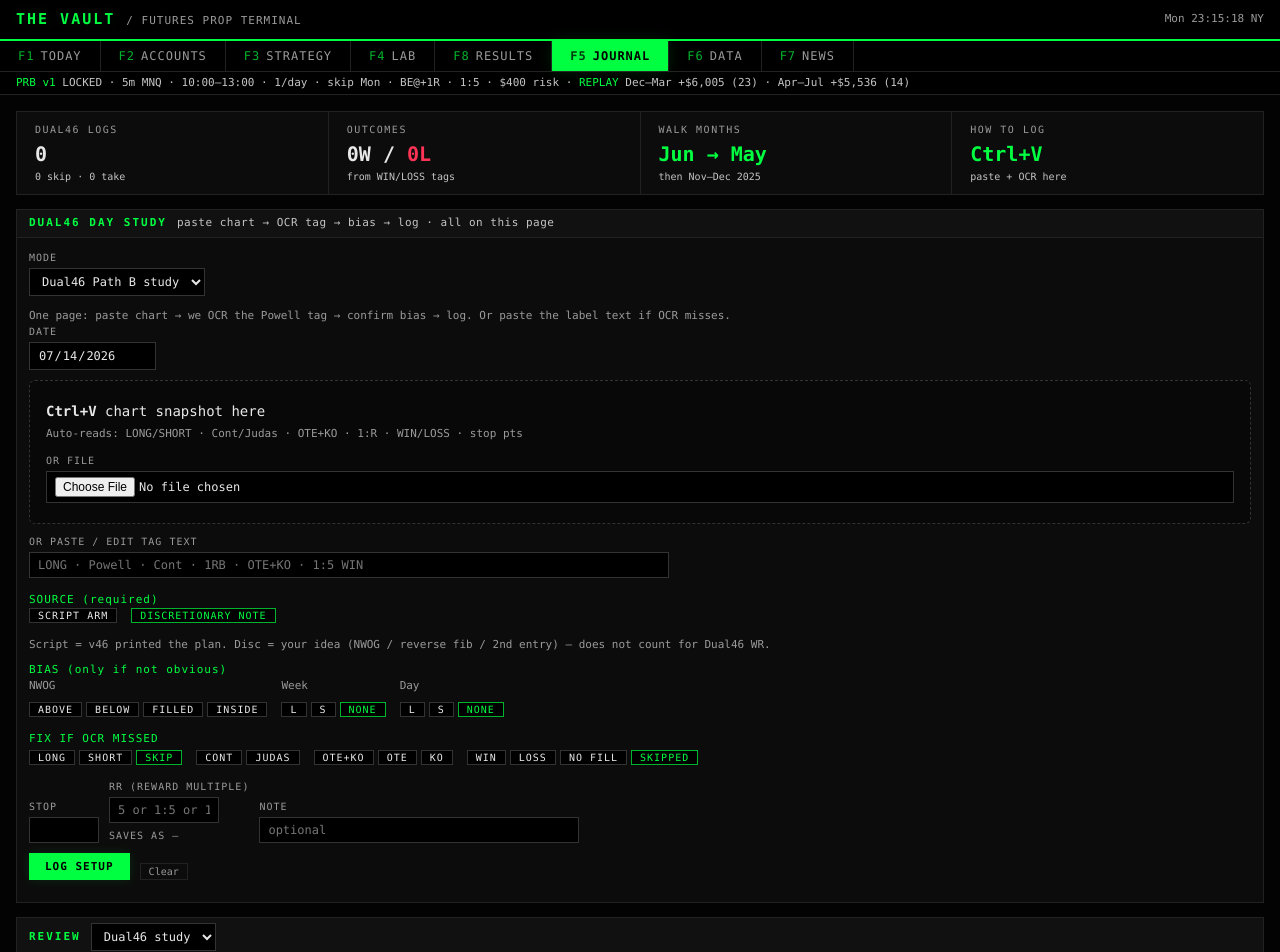
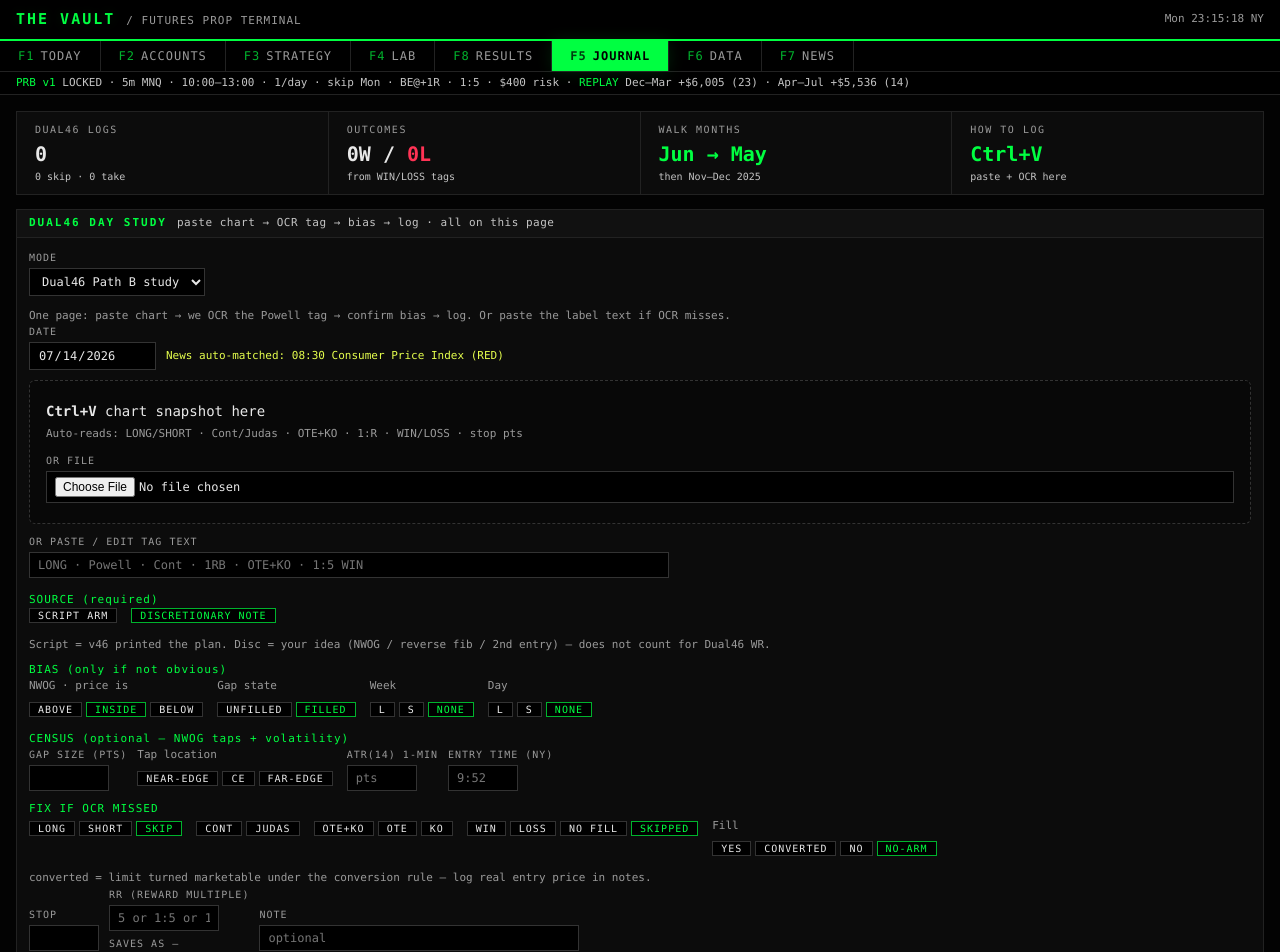
Before and after one commit to NewLegacy1/the-vault, a Next.js app in the folder vault-app/: page /journal in a window 1280 px wide. Shown: the top 952 px of the page. Built offline with nearby package versions, Linux system fonts and the light colour scheme.

Commit message:
DESKTOP-AHVFR1A 2026-7-18:0:16:41

```diff
--- a/vault-app/app/journal/page.tsx
+++ b/vault-app/app/journal/page.tsx
@@ -33,6 +33,16 @@ const SKIP_REASONS: { id: SkipReason; label: string }[] = [
   { id: "low_grade", label: "Low confluence" },
   { id: "other", label: "Other" },
 ];
+
+/** Render NWOG read — new two-dim fields first, legacy single value as fallback. */
+function nwogLabel(j: JournalEntry): string {
+  if (j.nwogPos != null || j.nwogFilled != null) {
+    const pos = j.nwogPos ?? "?";
+    const state = j.nwogFilled == null ? "" : j.nwogFilled ? " · filled" : " · unfilled";
+    return pos + state;
+  }
+  return j.nwog ?? "—";
+}
 
 function emptyLive() {
   return {
@@ -428,6 +438,8 @@ export default function JournalPage() {
                 <th>Did</th>
                 <th>Tag</th>
                 <th>Src</th>
+                <th>NWOG</th>
+                <th>News</th>
                 <th>Fill</th>
                 <th>Out</th>
                 <th>Stop</th>
@@ -466,6 +478,14 @@ export default function JournalPage() {
                     </td>
                     <td className="small dim">{j.structureTag ?? acctLabel(j.accountId, j.strategy)}</td>
                     <td className="small dim">{j.entrySource ?? "—"}</td>
+                    <td className="small dim">{nwogLabel(j)}</td>
+                    <td className={"small " + (j.redFolder === "yes" ? "warn" : "dim")}>
+                      {j.redFolder === "yes"
+                        ? `${j.redFolderEvent ?? "red"}${j.redFolderTime ? ` ${j.redFolderTime}` : ""}`
+                        : j.redFolder === "no"
+                          ? "—"
+                          : "?"}
+                    </td>
                     <td className="small dim">{j.fillStatus ?? "—"}</td>
                     <td
                       className={
@@ -507,7 +527,7 @@ export default function JournalPage() {
               })}
               {rows.length === 0 && (
                 <tr>
-                  <td colSpan={13} className="dim">
+                  <td colSpan={15} className="dim">
                     Nothing logged yet — paste a chart above and hit Log.
                   </td>
                 </tr>
--- a/vault-app/components/Dual46StudyForm.tsx
+++ b/vault-app/components/Dual46StudyForm.tsx
@@ -22,6 +22,7 @@ type Dual46Form = {
   nwogGapPts: string;
   nwogTapLoc: "near-edge" | "ce" | "far-edge" | "";
   atrPts: string;
+  entryTime: string;
   weekBias: "long" | "short" | "none";
   dayBias: "long" | "short" | "none";
   armed: boolean;
@@ -47,6 +48,7 @@ function emptyDual46(date = todayStr()): Dual46Form {
     nwogGapPts: "",
     nwogTapLoc: "",
     atrPts: "",
+    entryTime: "",
     weekBias: "none",
     dayBias: "none",
     armed: false,
@@ -119,7 +121,17 @@ function toEntry(f: Dual46Form, news: ReturnType<typeof autoRedFolder>): Journal
       f.dayBias === "long" ? "long" : f.dayBias === "short" ? "short" : "neutral",
     weekBias: f.weekBias,
     dayBias: f.dayBias,
-    nwog: f.nwog,
+    // Legacy single-value field kept in sync for old readers.
+    nwog: f.nwogFilled && f.nwogPos === "inside" ? "filled" : f.nwogPos,
+    nwogPos: f.nwogPos,
+    nwogFilled: f.nwogFilled,
+    nwogGapPts: num(f.nwogGapPts),
+    nwogTapLoc: f.nwogTapLoc || undefined,
+    atrPts: num(f.atrPts),
+    entryTime: f.entryTime.trim() || undefined,
+    redFolder: news.redFolder,
+    redFolderTime: news.time,
+    redFolderEvent: news.event,
     pathBModel: f.pathBModel,
     pathBGrade: f.pathBGrade,
     stopPts: stopPts != null && Number.isFinite(stopPts) ? stopPts : undefined,
@@ -158,6 +170,7 @@ export function Dual46StudyForm({ onSave }: Props) {
   const [busy, setBusy] = useState("");
   const [tagPaste, setTagPaste] = useState("");
   const [preview, setPreview] = useState<string | null>(null);
+  const dayNews = useDayNews(f.date);
 
   const ingestText = useCallback((text: string) => {
     const p = parseDual46Tag(text);
@@ -219,10 +232,11 @@ export function Dual46StudyForm({ onSave }: Props) {
       return;
     }
     setErr("");
-    onSave(toEntry(f));
+    onSave(toEntry(f, autoRedFolder(dayNews)));
     setF((prev) => ({
       ...emptyDual46(prev.date),
-      nwog: prev.nwog,
+      nwogPos: prev.nwogPos,
+      nwogFilled: prev.nwogFilled,
       weekBias: prev.weekBias,
       dayBias: prev.dayBias,
     }));
@@ -254,11 +268,23 @@ export function Dual46StudyForm({ onSave }: Props) {
         </p>
       )}
 
-      <div className="frm-row">
+      <div className="frm-row" style={{ alignItems: "flex-end" }}>
         <label className="fld">
           Date
           <input type="date" value={f.date} onChange={(e) => setF({ ...f, date: e.target.value })} />
         </label>
+        <div className="small" style={{ paddingBottom: 6 }}>
+          {dayNews.length ? (
+            <span className="warn">
+              News auto-matched:{" "}
+              {dayNews
+                .map((e) => `${e.time || "?"} ${e.title}${e.impact === "high" ? " (RED)" : ""}`)
+                .join(" · ")}
+            </span>
+          ) : (
+            <span className="dim">No calendar events for this date — logs as red folder: no</span>
+          )}
+        </div>
       </div>
 
       <div
@@ -361,11 +387,18 @@ export function Dual46StudyForm({ onSave }: Props) {
       <div className="frm-row" style={{ alignItems: "flex-start" }}>
         <div>
           <div className="dim small" style={{ marginBottom: 4 }}>
-            NWOG
+            NWOG · price is
           </div>
-          {(["above", "below", "filled", "inside"] as const).map((v) =>
-            chip(f.nwog === v, v, () => setF({ ...f, nwog: v }))
+          {(["above", "inside", "below"] as const).map((v) =>
+            chip(f.nwogPos === v, v, () => setF({ ...f, nwogPos: v }))
           )}
+        </div>
+        <div>
+          <div className="dim small" style={{ marginBottom: 4 }}>
+            Gap state
+          </div>
+          {chip(!f.nwogFilled, "unfilled", () => setF({ ...f, nwogFilled: false }))}
+          {chip(f.nwogFilled, "filled", () => setF({ ...f, nwogFilled: true }))}
         </div>
         <div>
           <div className="dim small" style={{ marginBottom: 4 }}>
@@ -387,6 +420,48 @@ export function Dual46StudyForm({ onSave }: Props) {
             )
           )}
         </div>
+      </div>
+
+      <div className="accent small" style={{ letterSpacing: 1, marginTop: 8 }}>
+        CENSUS (optional — NWOG taps + volatility)
+      </div>
+      <div className="frm-row" style={{ alignItems: "flex-start" }}>
+        <label className="fld">
+          Gap size (pts)
+          <input
+            value={f.nwogGapPts}
+            onChange={(e) => setF({ ...f, nwogGapPts: e.target.value })}
+            style={{ width: 80 }}
+          />
+        </label>
+        <div>
+          <div className="dim small" style={{ marginBottom: 4 }}>
+            Tap location
+          </div>
+          {(["near-edge", "ce", "far-edge"] as const).map((v) =>
+            chip(f.nwogTapLoc === v, v === "ce" ? "CE" : v, () =>
+              setF({ ...f, nwogTapLoc: f.nwogTapLoc === v ? "" : v })
+            )
+          )}
+        </div>
+        <label className="fld">
+          ATR(14) 1-min
+          <input
+            value={f.atrPts}
+            onChange={(e) => setF({ ...f, atrPts: e.target.value })}
+            placeholder="pts"
+            style={{ width: 70 }}
+          />
+        </label>
+        <label className="fld">
+          Entry time (NY)
+          <input
+            value={f.entryTime}
+            onChange={(e) => setF({ ...f, entryTime: e.target.value })}
+            placeholder="9:52"
+            style={{ width: 70 }}
+          />
+        </label>
       </div>
 
       <div className="accent small" style={{ letterSpacing: 1, marginTop: 8 }}>
@@ -414,7 +489,18 @@ export function Dual46StudyForm({ onSave }: Props) {
             chip(f.dualOutcome === v, v, () => setF({ ...f, dualOutcome: v }))
           )}
         </div>
+        <div>
+          <div className="dim small" style={{ marginBottom: 4 }}>
+            Fill
+          </div>
+          {(["yes", "converted", "no", "no-arm"] as const).map((v) =>
+            chip(f.fillStatus === v, v, () => setF({ ...f, fillStatus: v }))
+          )}
+        </div>
       </div>
+      <p className="small dim" style={{ marginTop: 0 }}>
+        converted = limit turned marketable under the conversion rule — log real entry price in notes.
+      </p>
       <div className="frm-row">
         <label className="fld">
           Stop
--- a/vault-app/components/JournalEditPanel.tsx
+++ b/vault-app/components/JournalEditPanel.tsx
@@ -4,6 +4,7 @@ import { useCallback, useState } from "react";
 import { compressChartShot } from "@/lib/journal-shot";
 import { formatPlanRr, parsePlanRr } from "@/lib/morningstar/parse-plan-rr";
 import { JournalEntry } from "@/lib/types";
+import { autoRedFolder, useDayNews } from "@/lib/use-day-news";
 
 type EditState = {
   date: string;
@@ -12,14 +13,31 @@ type EditState = {
   pathBModel: "Cont" | "Judas" | "—";
   pathBGrade: "OTE+KO" | "OTE" | "KO" | "—";
   dualOutcome: "WIN" | "LOSS" | "no fill" | "skipped" | "";
-  fillStatus: "yes" | "no" | "no-arm" | "";
+  fillStatus: "yes" | "no" | "no-arm" | "converted" | "";
+  nwogPos: "above" | "below" | "inside" | "";
+  nwogFilled: boolean | null;
+  nwogGapPts: string;
+  nwogTapLoc: "near-edge" | "ce" | "far-edge" | "";
+  atrPts: string;
+  entryTime: string;
   stopPts: string;
   planRr: string;
   notes: string;
   shots: string[];
 };
 
+/** Map legacy single-value nwog onto the new two-dimension read. */
+function legacyNwog(j: JournalEntry): { pos: EditState["nwogPos"]; filled: boolean | null } {
+  if (j.nwogPos != null || j.nwogFilled != null) {
+    return { pos: j.nwogPos ?? "", filled: j.nwogFilled ?? null };
+  }
+  if (j.nwog === "filled") return { pos: "inside", filled: true };
+  if (j.nwog) return { pos: j.nwog, filled: null };
+  return { pos: "", filled: null };
+}
+
 function fromEntry(j: JournalEntry): EditState {
+  const nwog = legacyNwog(j);
   return {
     date: j.date,
     direction: j.direction,
@@ -28,6 +46,12 @@ function fromEntry(j: JournalEntry): EditState {
     pathBGrade: j.pathBGrade ?? "—",
     dualOutcome: j.dualOutcome ?? "",
     fillStatus: j.fillStatus ?? "",
+    nwogPos: nwog.pos,
+    nwogFilled: nwog.filled,
+    nwogGapPts: j.nwogGapPts != null ? String(j.nwogGapPts) : "",
+    nwogTapLoc: j.nwogTapLoc ?? "",
+    atrPts: j.atrPts != null ? String(j.atrPts) : "",
+    entryTime: j.entryTime ?? "",
     stopPts: j.stopPts != null ? String(j.stopPts) : "",
     planRr: j.planRr != null ? String(j.planRr) : "",
     notes: j.notes ?? "",
@@ -45,6 +69,7 @@ export function JournalEditPanel({ entry, onSave, onCancel }: Props) {
   const [f, setF] = useState<EditState>(() => fromEntry(entry));
   const [shotErr, setShotErr] = useState("");
   const [preview, setPreview] = useState<string | null>(null);
+  const dayNews = useDayNews(f.date);
 
   const addShot = useCallback(async (file: File) => {
     setShotErr("");
@@ -75,12 +100,18 @@ export function JournalEditPanel({ entry, onSave, onCancel }: Props) {
   const save = () => {
     const stopPts = f.stopPts !== "" ? parseFloat(f.stopPts) : undefined;
     const planRr = parsePlanRr(f.planRr);
+    const num = (s: string) => {
+      const n = parseFloat(s);
+      return s !== "" && Number.isFinite(n) ? n : undefined;
+    };
     const rMultiple =
       f.dualOutcome === "WIN" && planRr != null
         ? planRr
         : f.dualOutcome === "LOSS"
           ? -1
           : entry.rMultiple;
+    // Backfill news from the calendar when the entry never had a red-folder read.
+    const news = entry.redFolder == null ? autoRedFolder(dayNews) : null;
     onSave({
       ...entry,
       date: f.date,
@@ -90,6 +121,21 @@ export function JournalEditPanel({ entry, onSave, onCancel }: Props) {
       pathBGrade: f.pathBGrade,
       dualOutcome: f.dualOutcome || undefined,
       fillStatus: f.fillStatus || undefined,
+      nwogPos: f.nwogPos || undefined,
+      nwogFilled: f.nwogFilled ?? undefined,
+      nwog:
+        f.nwogPos === ""
+          ? entry.nwog
+          : f.nwogFilled && f.nwogPos === "inside"
+            ? "filled"
+            : f.nwogPos,
+      nwogGapPts: num(f.nwogGapPts),
+      nwogTapLoc: f.nwogTapLoc || undefined,
+      atrPts: num(f.atrPts),
+      entryTime: f.entryTime.trim() || undefined,
+      ...(news
+        ? { redFolder: news.redFolder, redFolderTime: news.time, redFolderEvent: news.event }
+        : {}),
       stopPts: stopPts != null && Number.isFinite(stopPts) ? stopPts : undefined,
       planRr,
       rMultiple,
@@ -186,7 +232,7 @@ export function JournalEditPanel({ entry, onSave, onCancel }: Props) {
             <div className="dim small" style={{ marginBottom: 4 }}>
               Fill
             </div>
-            {(["yes", "no", "no-arm"] as const).map((v) =>
+            {(["yes", "converted", "no", "no-arm"] as const).map((v) =>
               chip(f.fillStatus === v, v, () => setF({ ...f, fillStatus: v }))
             )}
           </div>
@@ -198,6 +244,78 @@ export function JournalEditPanel({ entry, onSave, onCancel }: Props) {
               chip(f.dualOutcome === v, v, () => setF({ ...f, dualOutcome: v }))
             )}
           </div>
+        </div>
+
+        <div className="frm-row" style={{ alignItems: "flex-start" }}>
+          <div>
+            <div className="dim small" style={{ marginBottom: 4 }}>
+              NWOG · price is
+            </div>
+            {(["above", "inside", "below"] as const).map((v) =>
+              chip(f.nwogPos === v, v, () => setF({ ...f, nwogPos: f.nwogPos === v ? "" : v }))
+            )}
+          </div>
+          <div>
+            <div className="dim small" style={{ marginBottom: 4 }}>
+              Gap state
+            </div>
+            {chip(f.nwogFilled === false, "unfilled", () =>
+              setF({ ...f, nwogFilled: f.nwogFilled === false ? null : false })
+            )}
+            {chip(f.nwogFilled === true, "filled", () =>
+              setF({ ...f, nwogFilled: f.nwogFilled === true ? null : true })
+            )}
+          </div>
+          <label className="fld">
+            Gap size (pts)
+            <input
+              value={f.nwogGapPts}
+              onChange={(e) => setF({ ...f, nwogGapPts: e.target.value })}
+              style={{ width: 80 }}
+            />
+          </label>
+          <div>
+            <div className="dim small" style={{ marginBottom: 4 }}>
+              Tap location
+            </div>
+            {(["near-edge", "ce", "far-edge"] as const).map((v) =>
+              chip(f.nwogTapLoc === v, v === "ce" ? "CE" : v, () =>
+                setF({ ...f, nwogTapLoc: f.nwogTapLoc === v ? "" : v })
+              )
+            )}
+          </div>
+          <label className="fld">
+            ATR(14) 1-min
+            <input
+              value={f.atrPts}
+              onChange={(e) => setF({ ...f, atrPts: e.target.value })}
+              placeholder="pts"
+              style={{ width: 70 }}
+            />
+          </label>
+          <label className="fld">
+            Entry time (NY)
+            <input
+              value={f.entryTime}
+              onChange={(e) => setF({ ...f, entryTime: e.target.value })}
+              placeholder="9:52"
+              style={{ width: 70 }}
+            />
+          </label>
+        </div>
+
+        <div className="small" style={{ marginBottom: 8 }}>
+          {dayNews.length ? (
+            <span className="warn">
+              News for {f.date}:{" "}
+              {dayNews
+                .map((e) => `${e.time || "?"} ${e.title}${e.impact === "high" ? " (RED)" : ""}`)
+                .join(" · ")}
+              {entry.redFolder == null && " — will save onto this entry"}
+            </span>
+          ) : (
+            <span className="dim">No calendar events found for {f.date}</span>
+          )}
         </div>
 
         <label className="fld" style={{ maxWidth: "100%" }}>
--- a/vault-app/lib/types.ts
+++ b/vault-app/lib/types.ts
@@ -110,6 +110,8 @@ export interface JournalEntry {
   nwogTapLoc?: "near-edge" | "ce" | "far-edge";
   /** ATR(14) on 1-min at entry, in points (May-walk logging). */
   atrPts?: number;
+  /** Entry (or tap) time HH:MM NY — needed for the 9:50–10:10 NWOG window question. */
+  entryTime?: string;
   weekBias?: "long" | "short" | "none";
   dayBias?: "long" | "short" | "none";
   /** Cont = same side as leave · Judas = reverse */
```
